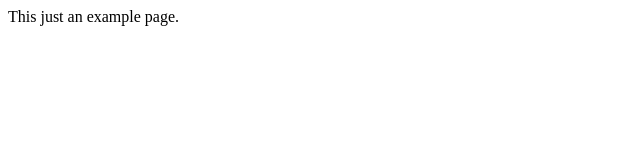
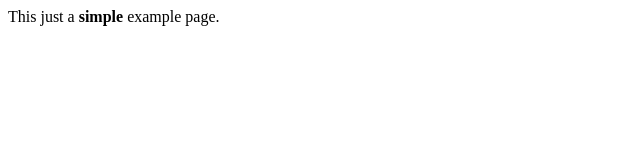
Before and after one commit to mnscholz/mnscholz.github.io, a plain HTML site: page index.html in a window 1280 px wide. Shown: the full height of the page, 0-640 px from the left. Drawn offline with Linux system fonts and the light colour scheme.

Commit message:
Update index.html

```diff
--- a/index.html
+++ b/index.html
@@ -1,8 +1 @@
-<html>
-  <head>
-    <title>mnscholz's github page</title>
-  </head>
-  <body>
-    This just an example page.
-  </body>
-</html>
+This just a <strong>simple</strong> example page.
```
